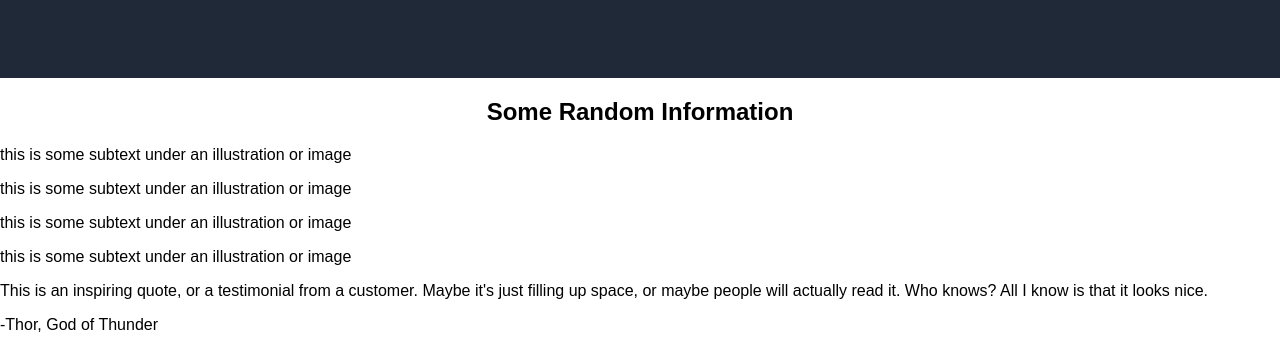
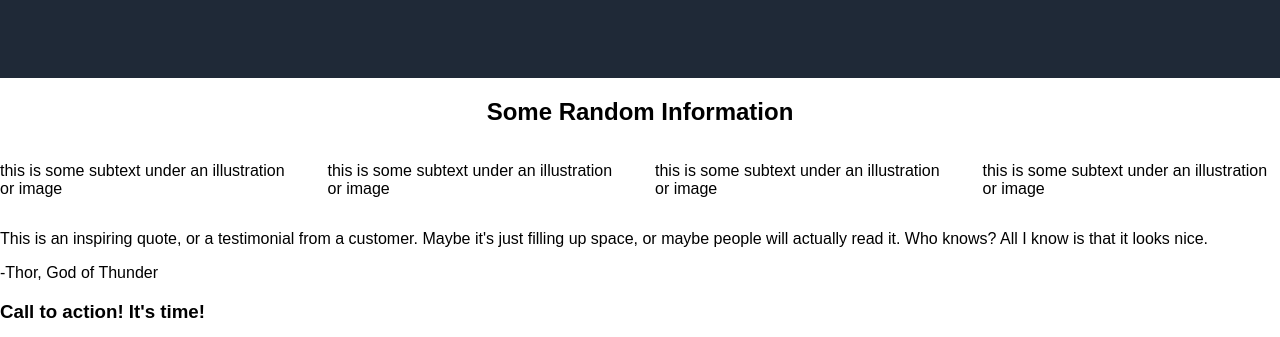
Before and after one commit to kawrou/TOP-landing-page, a plain HTML site: page index.html in a window 1280 px wide. Shown: the part 652-989 px from the top of the page. Drawn offline with Linux system fonts and the light colour scheme.

Commit message:
Used display:flex on 2nd section children for alignment

```diff
--- a/index.html
+++ b/index.html
@@ -37,8 +37,9 @@
 
     <section class="SecondSection">
         <h2>Some Random Information</h2>
-        <div>
+        <div class="infoContainer">
             <div>
+                <div class="roundedBox"></div>
                 <p>this is some subtext under an illustration or image</p>
             </div>
             <div>
@@ -52,6 +53,8 @@
             </div>
         </div>
     </section>
+
+
 
     <section class="ThirdSection">
         <p class="Quote">
--- a/style.css
+++ b/style.css
@@ -68,8 +68,12 @@ nav{
     width: 600px;
     background-color: #E5E7EB;
     flex: 0 1 auto;
+}
 
-
+.infoContainer{
+    display: flex;
+    justify-content: center;
+    gap: 30px;
 }
 
 div{
```
